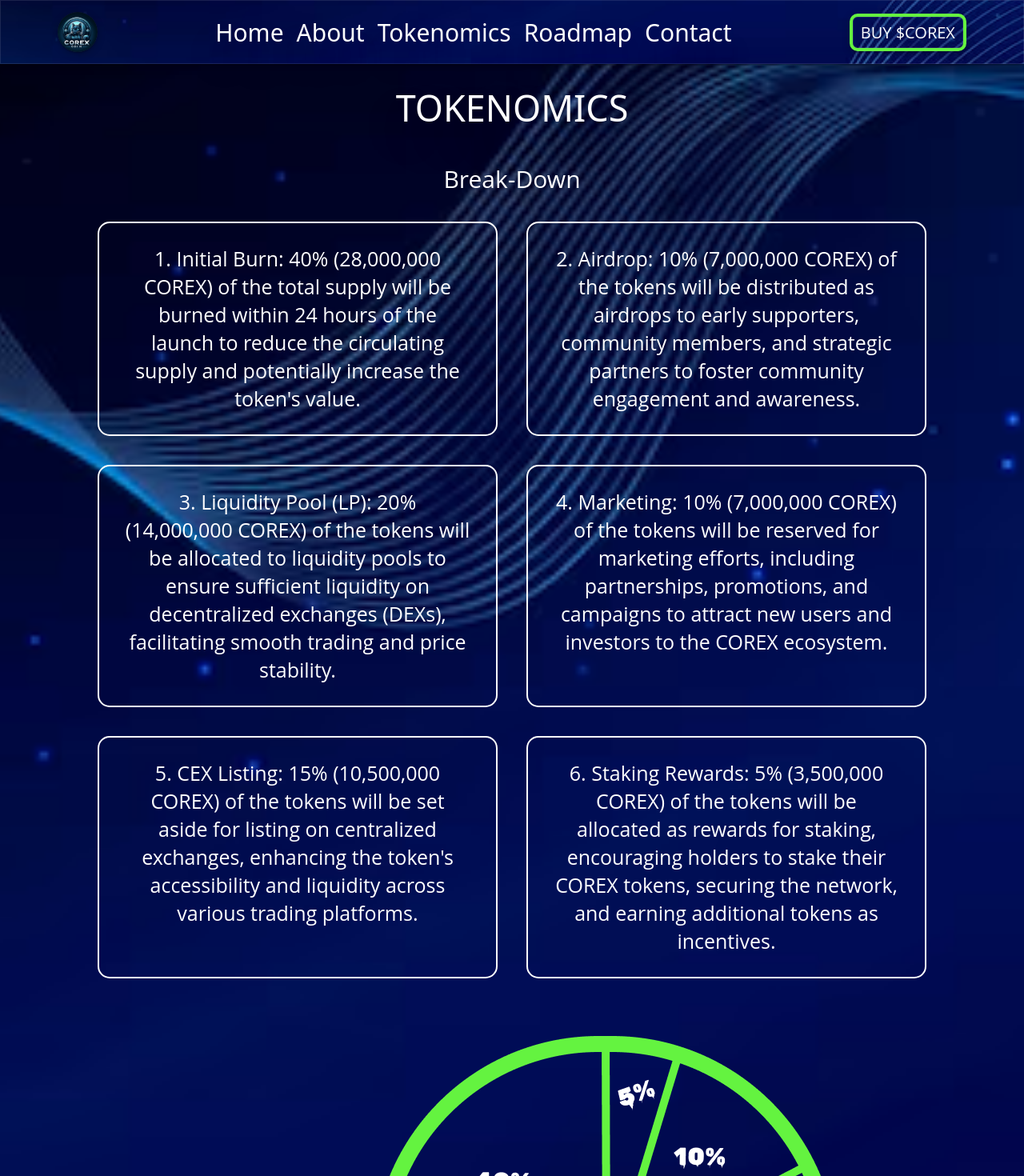
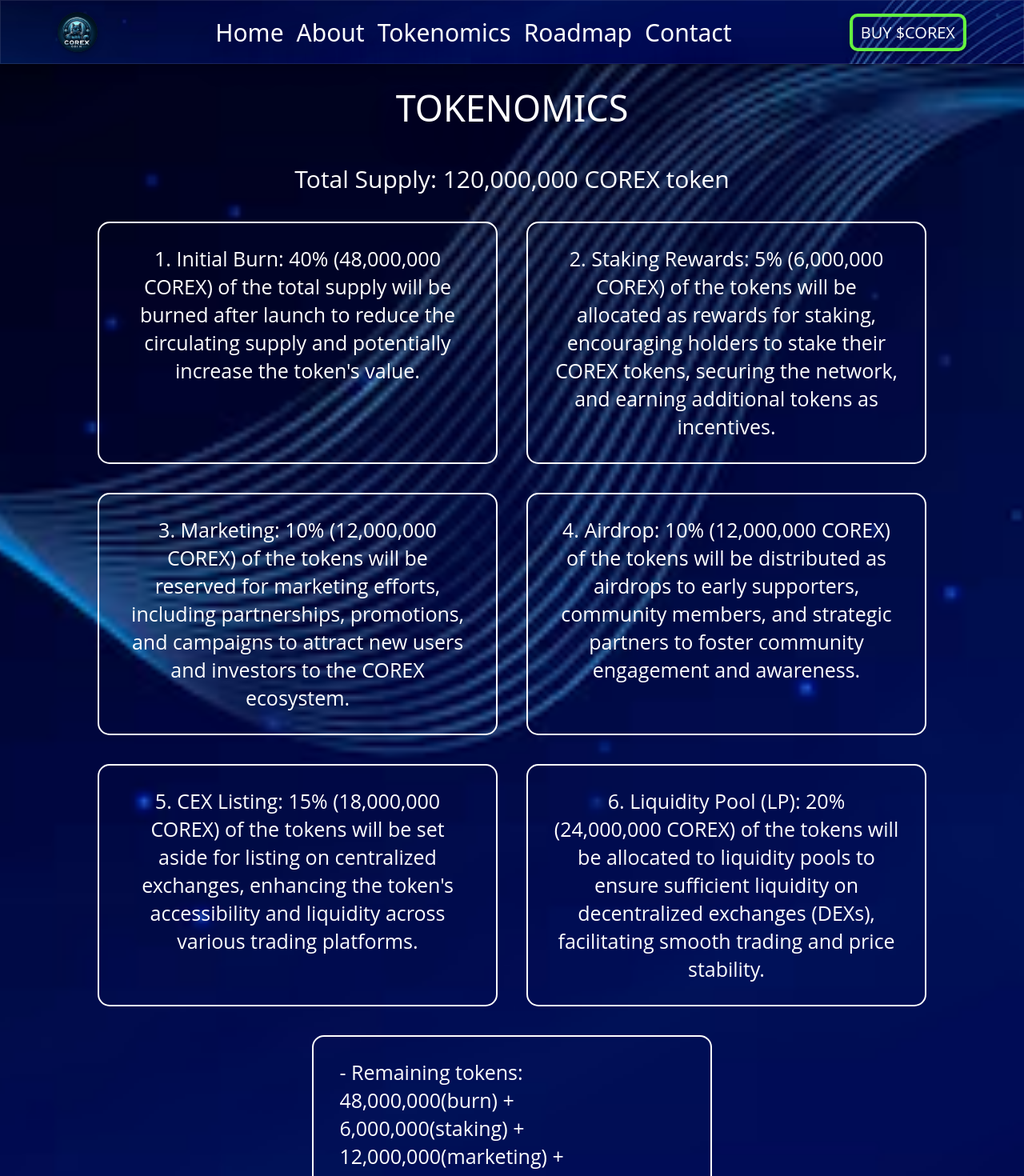
Before and after one commit to pycogram/Cornishrex, a React (Create React App) app: page /tokeno in a window 1280 px wide. Shown: the top 1470 px of the page at 80% size. Built offline with nearby package versions, Linux system fonts and the light colour scheme; a web font is replaced by a local one.

Commit message:
total supply updated

```diff
--- a/src/about.js
+++ b/src/about.js
@@ -24,7 +24,7 @@
                     2. CORNISHREX NFT Market: We're excited to announce the launch of the CORNISHREX NFT Market! This platform allows you to create, buy, sell, and trade unique digital assets securely and efficiently. Whether you're an artist looking to tokenize your work or a collector searching for one-of-a-kind digital treasures, our NFT Market offers endless opportunities to explore and engage with the world of NFTs.
                 </h4>
                 <h4>
-                    3. Attractive Investment Opportunities: CORNISHREX is more than just a fun meme token; it's a compelling investment opportunity. As the first meme token on the Solana blockchain network, CORNISHREX holds significant growth potential. Join our vibrant community and take part in a token that combines entertainment with the promise of financial rewards.
+                    3. Attractive Investment Opportunities: CORNISHREX is more than just a fun meme token; it's a compelling investment opportunity. As the first meme token on the Solana blockchain network to offer free crypto professional academy, CORNISHREX holds significant growth potential. Join our vibrant community and take part in a token that combines entertainment with the promise of financial rewards.
                 </h4>
             </div>
             <h3>Why Choose CORNISHREX?</h3>
--- a/src/tokeno.js
+++ b/src/tokeno.js
@@ -3,40 +3,45 @@
     return(
         <div className="tokenPage">
             <h2>TOKENOMICS</h2>
-            <h3>Break-Down</h3>
+            <h3>Total Supply: 120,000,000 COREX token</h3>
             <div className="AllocateBD">
                 <h4>
-                    1. Initial Burn: 40% (28,000,000 COREX) of the total supply will
-                    be burned within 24 hours of the launch to reduce the circulating
+                    1. Initial Burn: 40% (48,000,000 COREX) of the total supply will
+                    be burned after launch to reduce the circulating
                     supply and potentially increase the token's value.
                 </h4>
                 <h4>
-                    2. Airdrop: 10% (7,000,000 COREX) of the tokens will be distributed
+                    2. Staking Rewards: 5% (6,000,000 COREX) of the tokens will be
+                    allocated as rewards for staking, encouraging holders to stake
+                    their COREX tokens, securing the network, and earning additional
+                    tokens as incentives.
+                </h4>
+                <h4>
+                    3. Marketing: 10% (12,000,000 COREX) of the tokens will be reserved
+                    for marketing efforts, including partnerships, promotions, and
+                    campaigns to attract new users and investors to the COREX ecosystem.
+                </h4>
+                <h4>
+                    4. Airdrop: 10% (12,000,000 COREX) of the tokens will be distributed
                     as airdrops to early supporters, community members, and strategic
                     partners to foster community engagement and awareness.
                 </h4>
                 <h4>
-                    3. Liquidity Pool (LP): 20% (14,000,000 COREX) of the tokens will be
+                    5. CEX Listing: 15% (18,000,000 COREX) of the tokens will be set
+                    aside for listing on centralized exchanges, enhancing the token's
+                    accessibility and liquidity across various trading platforms.
+                </h4>
+                <h4>
+                    6. Liquidity Pool (LP): 20% (24,000,000 COREX) of the tokens will be
                     allocated to liquidity pools to ensure sufficient liquidity on
                     decentralized exchanges (DEXs), facilitating smooth trading and
                     price stability.
                 </h4>
-                <h4>
-                    4. Marketing: 10% (7,000,000 COREX) of the tokens will be reserved
-                    for marketing efforts, including partnerships, promotions, and
-                    campaigns to attract new users and investors to the COREX ecosystem.
+                <h4 style={{textAlign: "start"}}>
+                    - Remaining tokens: 48,000,000(burn) + 6,000,000(staking) + 12,000,000(marketing)
+                    + 12,000,000(airdrops) + 18,000,000(CEX listing) + 24,000,000(liquidity) = 120,000,000 tokens
                 </h4>
-                <h4>
-                    5. CEX Listing: 15% (10,500,000 COREX) of the tokens will be set
-                    aside for listing on centralized exchanges, enhancing the token's
-                    accessibility and liquidity across various trading platforms.
-                </h4>
-                <h4>
-                    6. Staking Rewards: 5% (3,500,000 COREX) of the tokens will be
-                    allocated as rewards for staking, encouraging holders to stake
-                    their COREX tokens, securing the network, and earning additional
-                    tokens as incentives.
-                </h4>
+
             </div>
             <div className="AllocatePic">
                 <div>
@@ -46,6 +51,7 @@
                     <h4>15% --- CEX Listing</h4>
                     <h4>20% --- Liquidity</h4>
                     <h4>40% --- Burn</h4>
+                    <h4>100% --- Total</h4>
                 </div>
                 <img src={justImg3.rmCircle} alt="allocation of tokens"/>
             </div>
```
